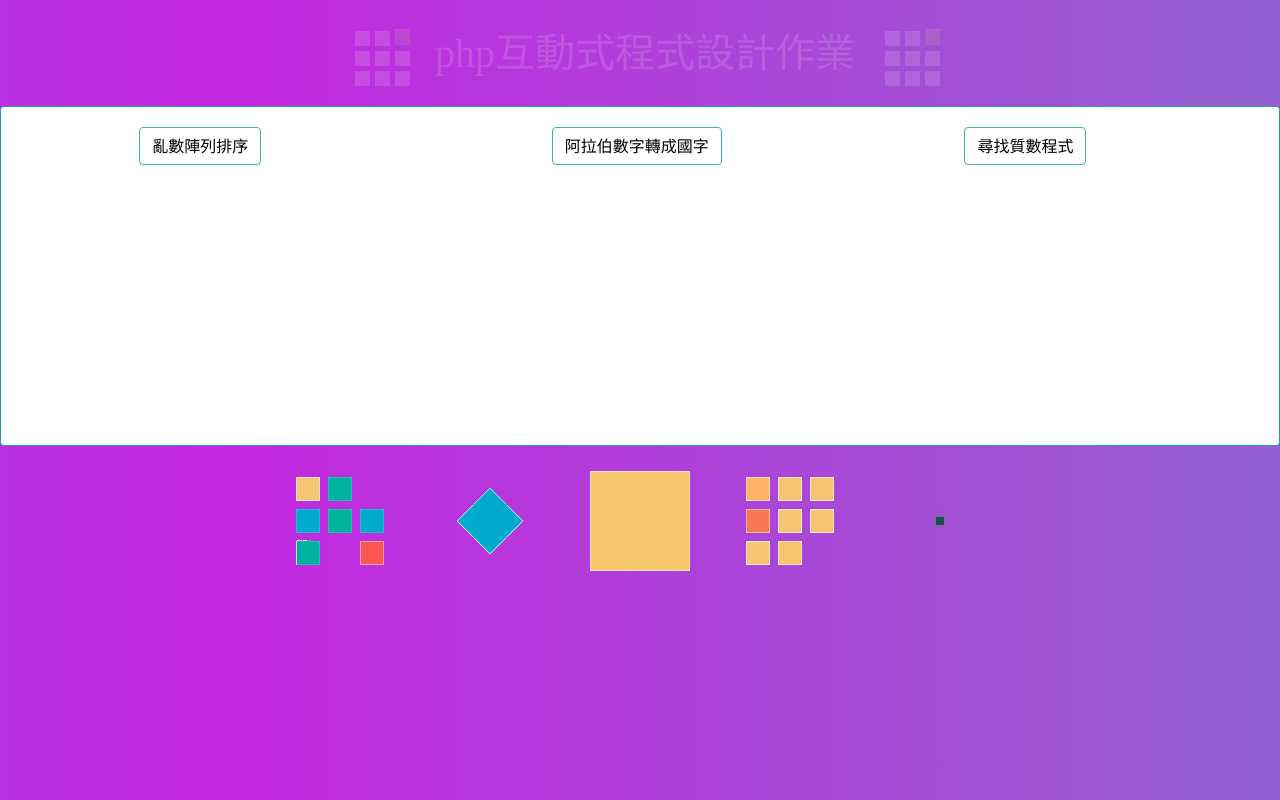
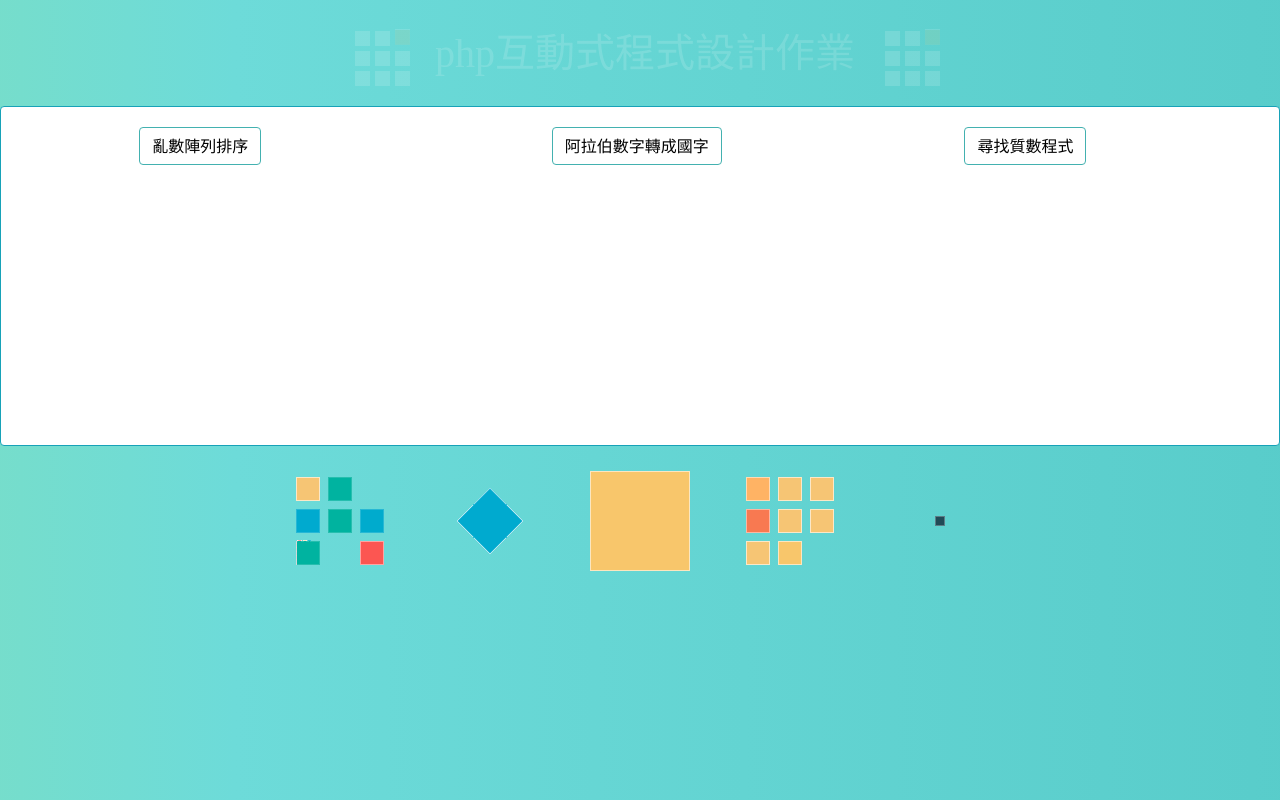
Before and after one commit to yu-11-22/homework, a PHP site: page / in a window 1280 px wide. Run offline with PHP 8.4, Linux system fonts and the light colour scheme.

Commit message:
調整linear-gradient顏色

```diff
--- a/index.css
+++ b/index.css
@@ -132,7 +132,7 @@ h1 {
 body {
     /* color: #fff; */
     /* height: 176px; */
-    background: linear-gradient(270deg, #28e0b0, #c328e0, #28a1e0, #e0286b) center / cover;
+    background: linear-gradient(270deg, #2aacaa, #6ddbd9, #edfc1a, #28a1e0) center / cover;
     background-size: 800% 800%;
     -webkit-animation: AnimationName 30s ease infinite;
     -moz-animation: AnimationName 30s ease infinite;
```
